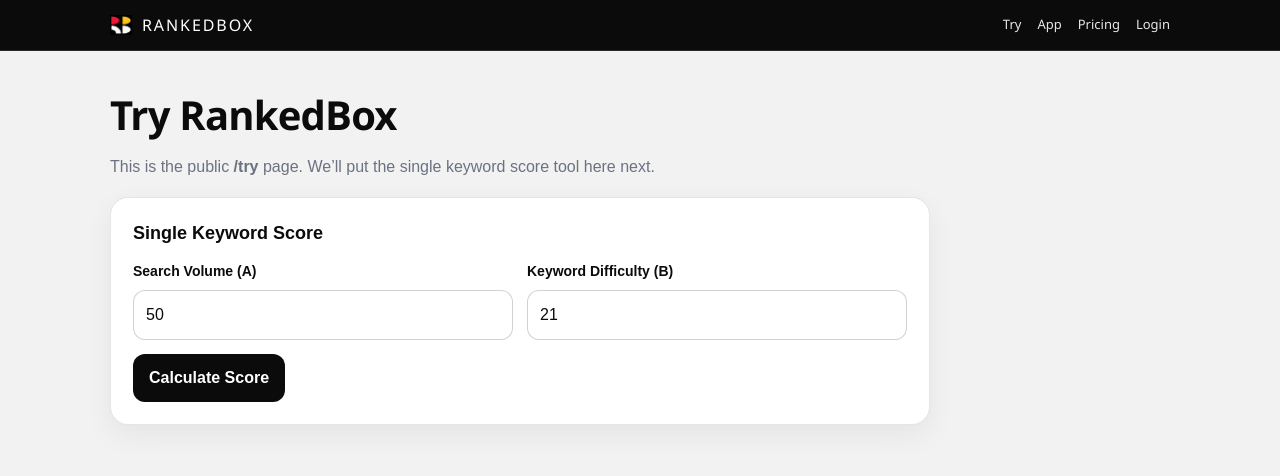
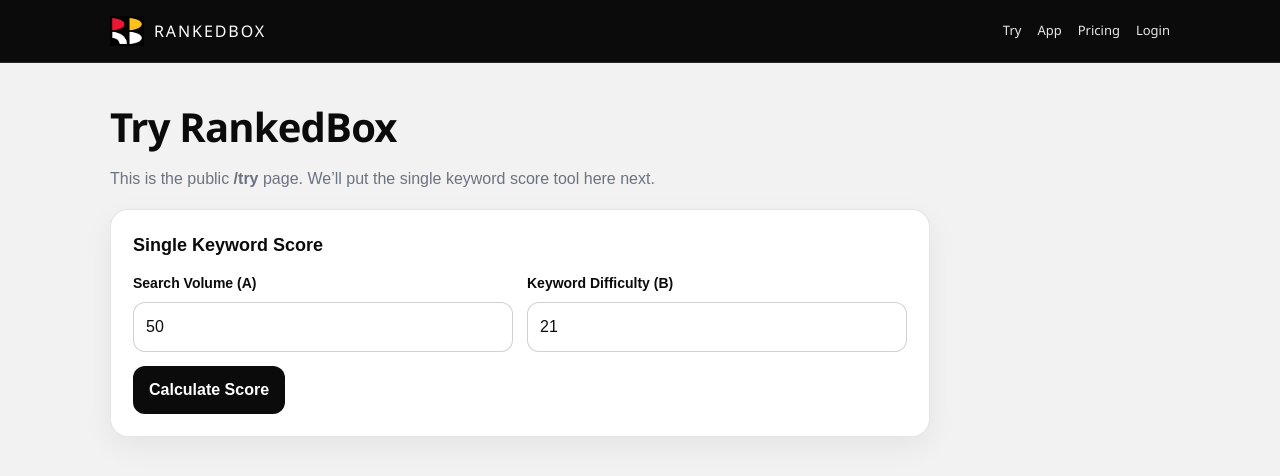
Before and after one commit to growthghost/kwapp, a Next.js app in the folder web/: page / in a window 1280 px wide. Shown: the top 476 px of the page. Built offline with nearby package versions, Linux system fonts and the light colour scheme.

Commit message:
Layout.js_Update brand name to link to homepage

```diff
--- a/web/src/app/layout.js
+++ b/web/src/app/layout.js
@@ -1,5 +1,6 @@
 // web/src/app/layout.js
 import "./globals.css";
+import Link from "next/link";
 
 export const metadata = {
   title: "RANKEDBOX",
@@ -12,10 +13,22 @@ export default function RootLayout({ children }) {
       <body>
         <header className="rb-header">
           <div className="rb-header-inner">
-            <div className="rb-brand">
-              <img className="rb-logo" src="/RankedBoxLogoIcon.png" alt="RankedBox" />
+            <Link href="/" className="rb-brand" aria-label="Go to home">
+              <img
+                className="rb-logo"
+                src="/RankedBoxLogoIcon.png"
+                alt="RankedBox"
+                width={34}
+                height={34}
+                style={{
+                  width: 34,
+                  height: 34,
+                  objectFit: "contain",
+                  display: "block",
+                }}
+              />
               <span className="rb-brand-name">RANKEDBOX</span>
-            </div>
+            </Link>
 
             <nav className="rb-nav">
               <a href="/try">Try</a>
```
